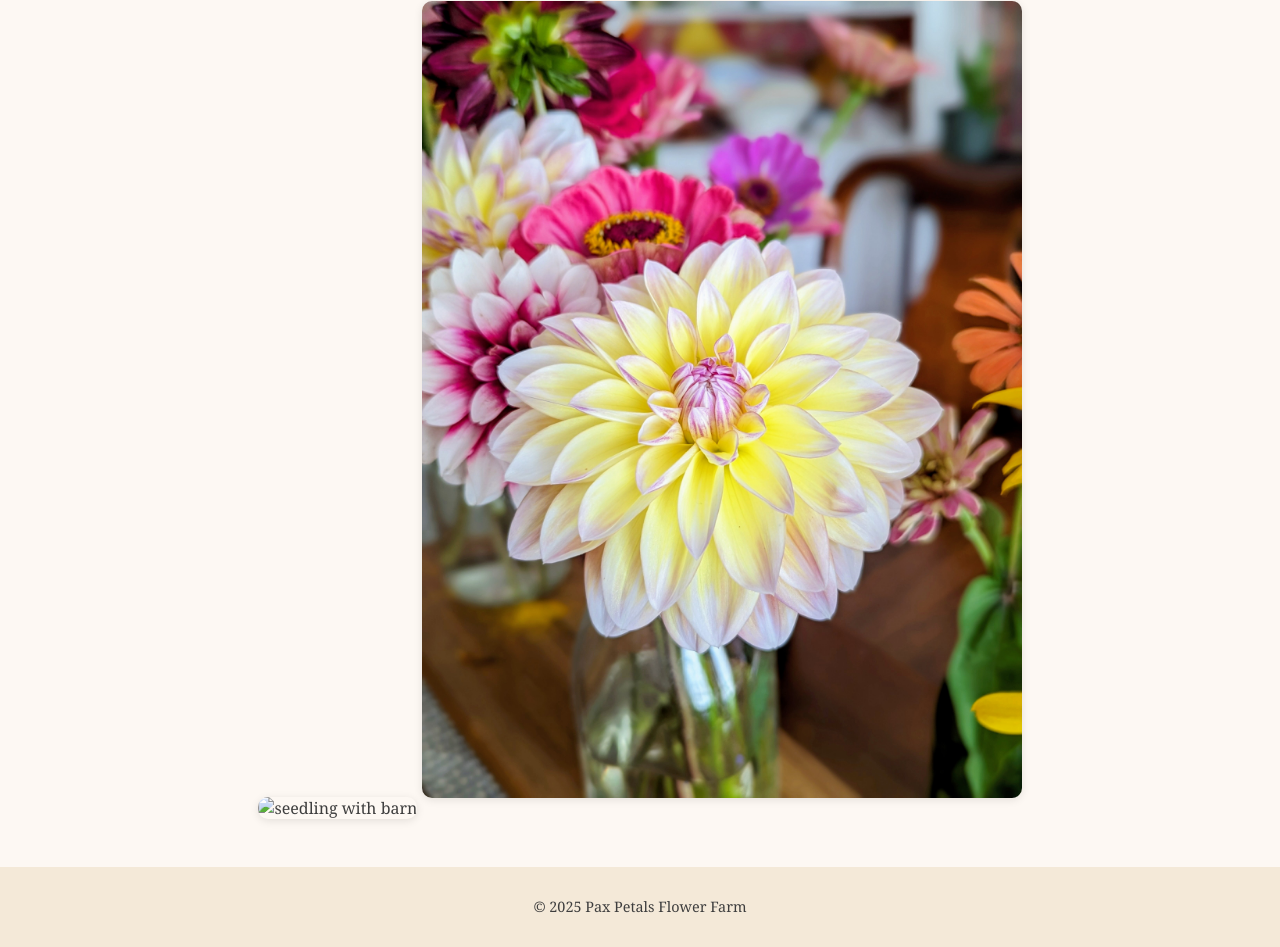
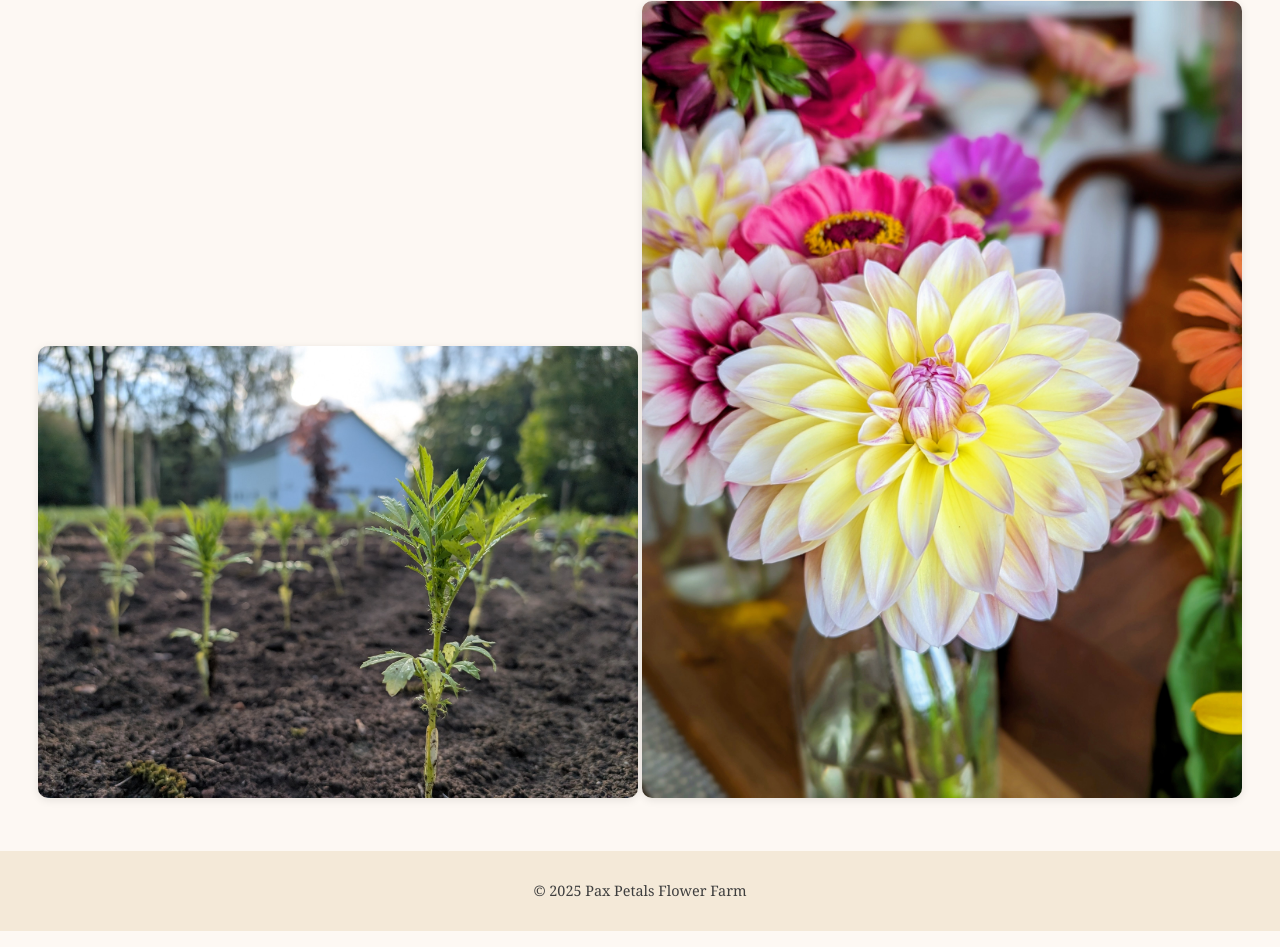
Before and after one commit to paxpetals/paxpetals.github.io, a plain HTML site: page roadside.html in a window 1280 px wide. Shown: the part 285-1232 px from the top of the page. Drawn offline with Linux system fonts and the light colour scheme.

Commit message:
Update roadside.html

```diff
--- a/roadside.html
+++ b/roadside.html
@@ -23,7 +23,7 @@
 
         <p>Stop by our roadside stand in Somers, CT for pre-made or build-your-own bouquets! We grow many popular varieties from seed, right here on the farm, such as dahlias, zinnias, strawflower, marigolds, sunflower, and more! Find us <a href="https://maps.app.goo.gl/ZJqUC2T2MqC57uYp9" target="_blank">here</a>.</p>
         <p>Available during daylight hours, while supplies last! Don't see exactly what you are looking for? Give us a <a href="tel:8602920047">call or text!</a></p>
-        <img src="seedling with barn.jpg" alt="seedling with barn" style="width:100%;max-width:600px;"> <img src="dahlias and zinnias in vase.jpg" alt="dahlias and zinnias in vase" style="width:100%;max-width:600px;">
+        <img src="seedlings with barn.jpg" alt="seedling with barn" style="width:100%;max-width:600px;"> <img src="dahlias and zinnias in vase.jpg" alt="dahlias and zinnias in vase" style="width:100%;max-width:600px;">
   </main>
   <footer>
     <p>&copy; 2025 Pax Petals Flower Farm</p>
```
